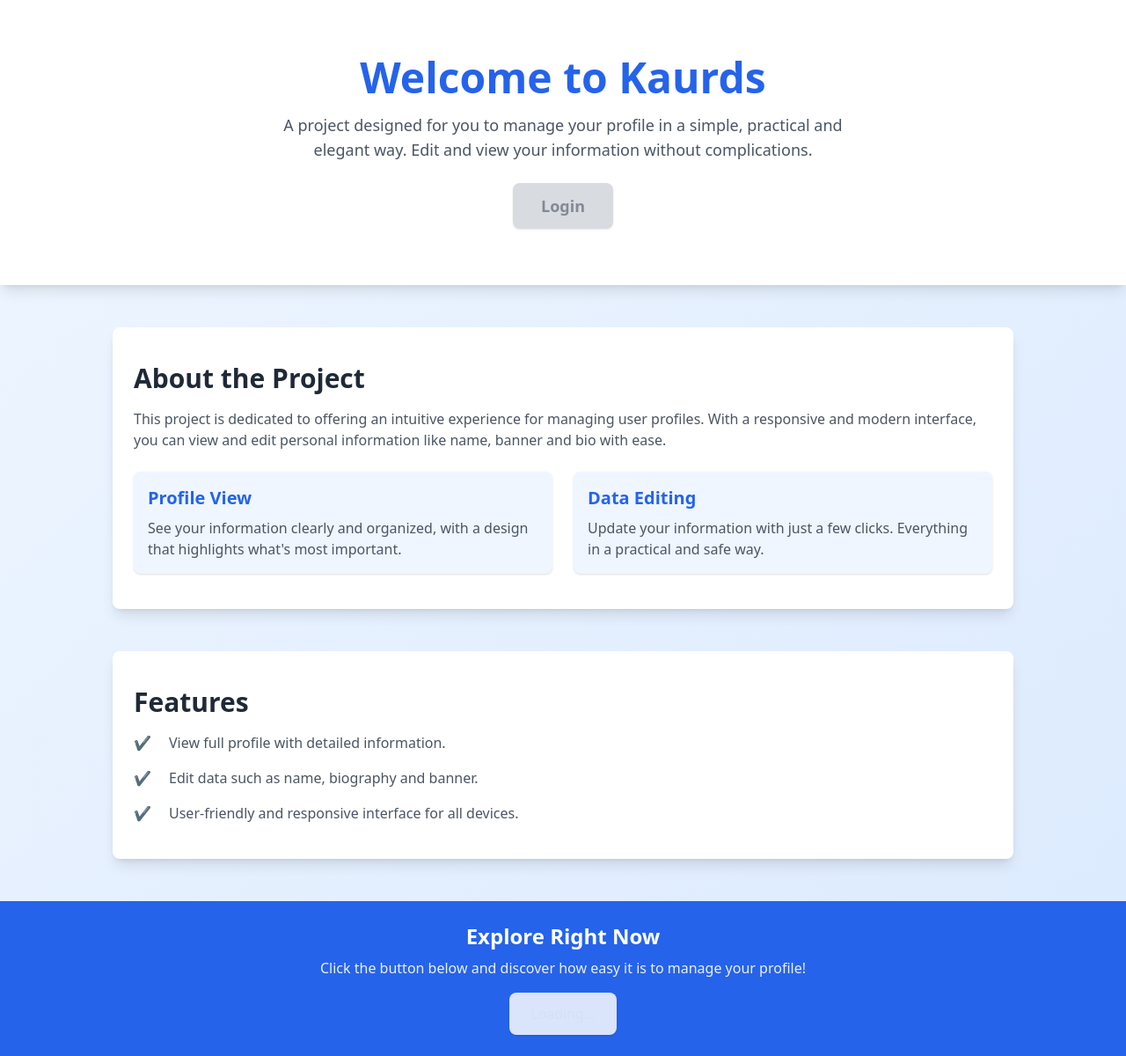
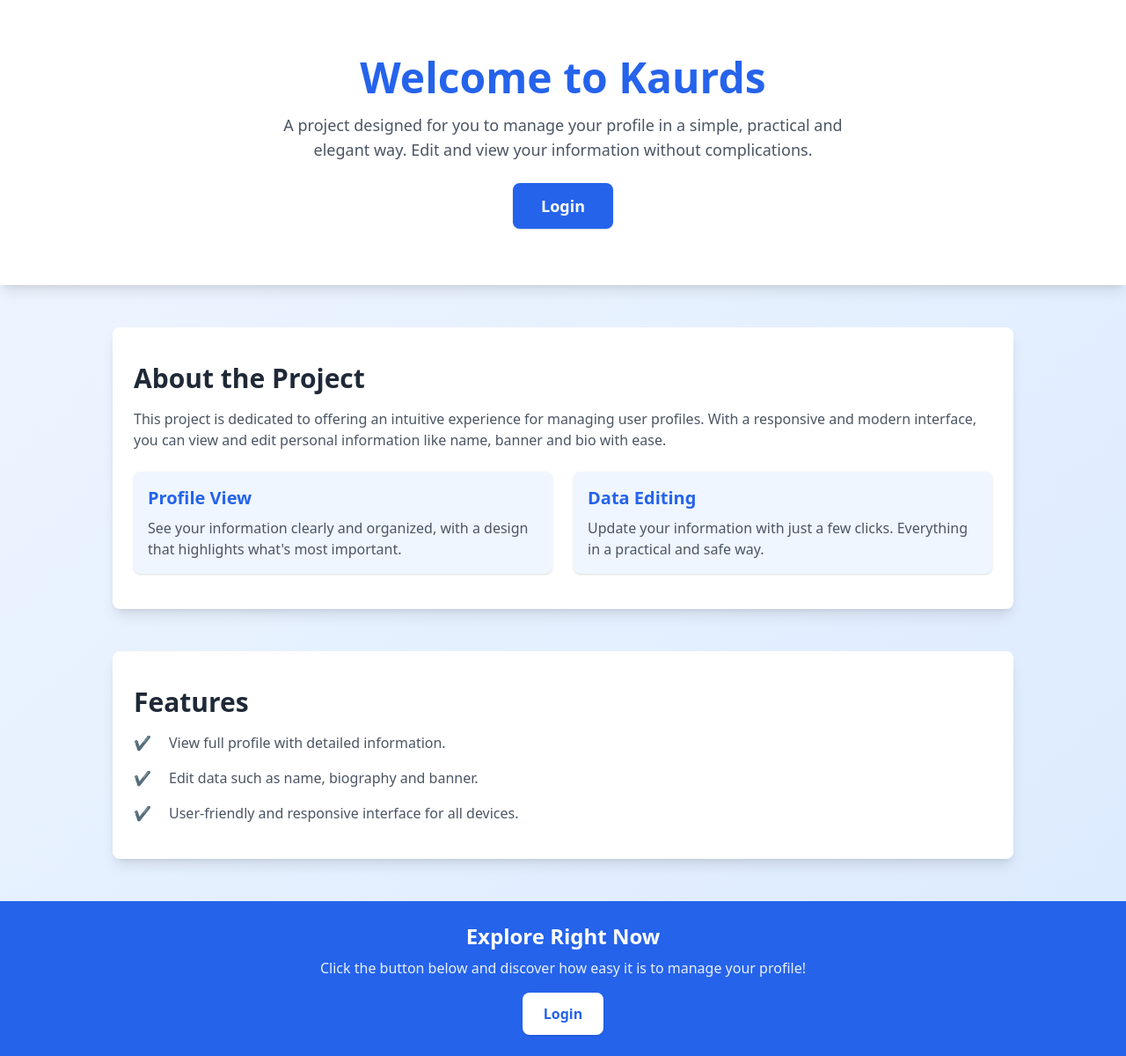
Before and after one commit to KauaZs/profile-card, a React (Vite) app: page / in a window 1280 px wide. Shown: the whole page at 88% size. Built offline with nearby package versions, Linux system fonts and the light colour scheme.

Commit message:
fix loading buttons

```diff
--- a/src/context/auth.tsx
+++ b/src/context/auth.tsx
@@ -3,12 +3,12 @@ import { createContext, ReactNode, useContext, useEffect, useState } from "react
 import Cookies from 'js-cookie'
 
 interface UserContext {
-    logged: boolean,
+    logged: any,
     user: any,
     setUser: any
 }
 export const AuthContext = createContext<UserContext>({
-    logged: false,
+    logged: undefined,
     user: undefined,
     setUser: undefined
 })
--- a/src/pages/Home.tsx
+++ b/src/pages/Home.tsx
@@ -1,10 +1,15 @@
 import useAuth from "../hooks/useAuh";
-import React from "react";
+import React, { useEffect, useState } from "react";
 
 const Home = () => {
   const { user, logged } = useAuth()
+  const [loading, setLoading] = useState<boolean>(true);
+  useEffect(() => {
+    if (logged == undefined) setLoading(true);
+    else if (logged == false) setLoading(false)
+  }, [loading])
+  return (
 
-  return (
     <div className="min-h-screen bg-gradient-to-br from-blue-50 to-blue-100 text-gray-800 flex flex-col items-center">
     <header className="w-full text-center py-16 px-4 bg-white shadow-lg">
       <h1 className="text-5xl font-extrabold text-blue-600 mb-4">
@@ -16,20 +21,20 @@ const Home = () => {
       </p>
       <button
         className={`mt-6 px-8 py-3 ${
-          !logged
+          loading
             ? 'bg-gray-300 text-gray-500 animate-pulse'
             : 'bg-blue-600 text-white'
         } text-lg font-semibold rounded-lg shadow ${
-          !logged ? '' : 'hover:bg-blue-700'
+          loading ? '' : 'hover:bg-blue-700'
         }`}
         onClick={() =>
           window.location.pathname = logged
             ? `/u/${user.database.profileOptions.displayName}`
             : '/api/auth'
         }
-        disabled={!logged}
+        disabled={(user === undefined) && logged}
       >
-        {logged ? 'View my profile' : 'Login'}
+        {loading ? 'Loading...' : (logged ? 'View my profile' : 'Login')}
       </button>
     </header>
 
@@ -81,13 +86,13 @@ const Home = () => {
           Click the button below and discover how easy it is to manage your profile!
         </p>
         <button className={`mt-4 px-6 py-3 bg-white rounded-lg shadow ${
-          logged
+          !loading
             ? "text-blue-600 font-semibold  hover:bg-gray-100"
             : "animate-pulse text-gray-50"
           }`}
-          disabled={!logged}
+          disabled={loading}
           onClick={() => window.location.pathname = logged? `/u/${user.database.profileOptions.displayName}` :'/api/auth'}>
-          {logged ? 'View my profile' : 'Loading...'}
+          {loading ? 'Loading...' : (logged == false ? 'Login' : 'View my profile')}
         </button>
       </footer>
     </div>
```
